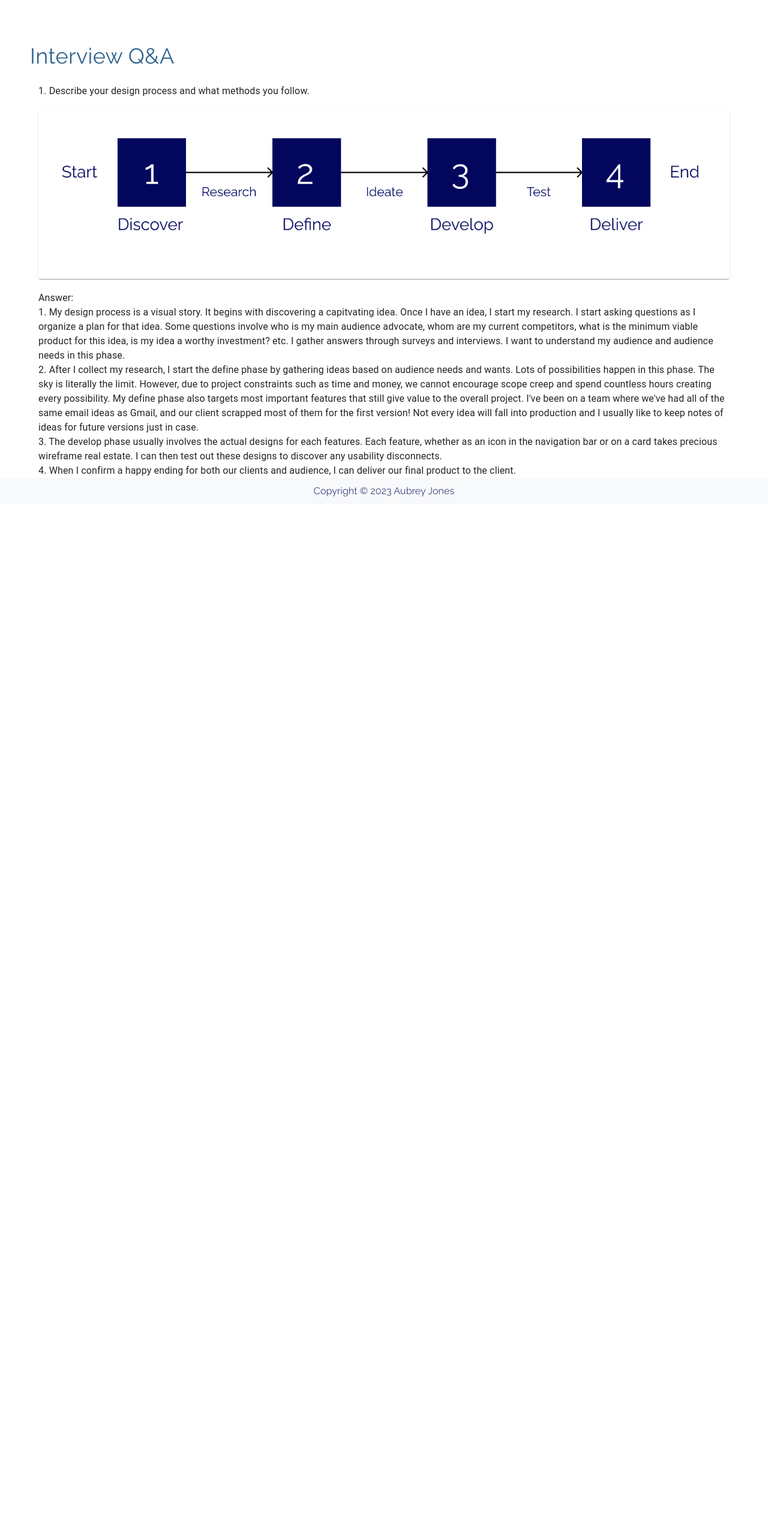
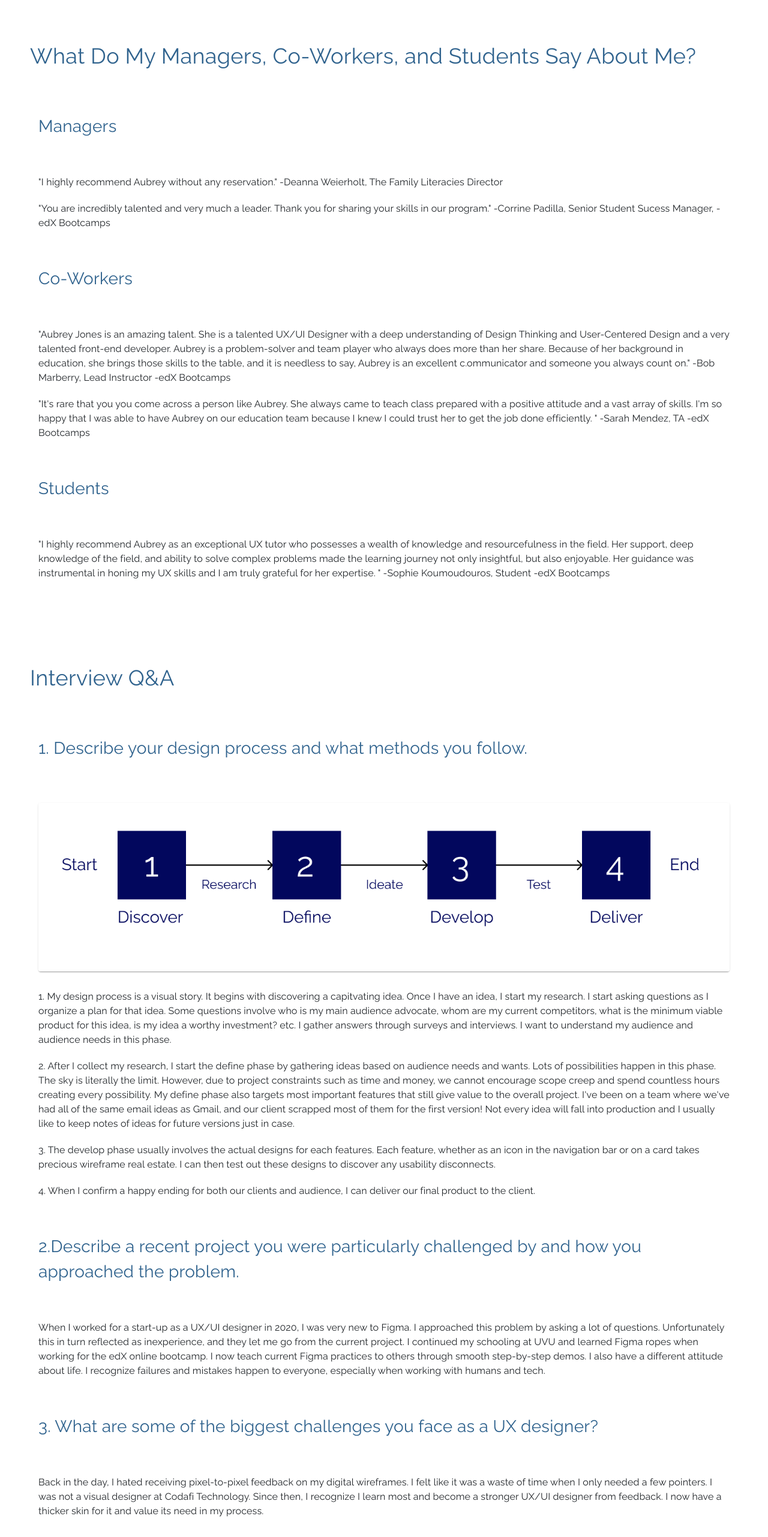
Before and after one commit to aubreyjonescreatives/ux-ui-portfolio, a React (Create React App) app: page /about in a window 1280 px wide. Shown: the part 1679-4242 px from the top of the page at 60% size. Before the commit the page ends 2520 px from the top, so only its background shows below. Built offline with nearby package versions, Linux system fonts and the light colour scheme.

Commit message:
add testimonials to about me

```diff
--- a/src/Pages/About.js
+++ b/src/Pages/About.js
@@ -63,6 +63,29 @@ maxHeight: '400px'
 }
 
 
+const questionStyles = {
+  fontFamily: 'Raleway, sans-serif',
+  fontSize: '28px',
+  color: '#30638E',
+  padding: '50px 0px'
+}
+
+const answerStyles = {
+  fontFamily: 'Raleway, sans-serif',
+  padding: '10px 0px'
+}
+
+const testimonialTitle = {
+  fontFamily: 'Raleway, sans-serif',
+  fontSize: '28px',
+  color: '#30638E',
+  padding: '50px 0px'
+}
+
+const testimonialParagraph = {
+  fontFamily: 'Raleway, sans-serif',
+  padding: '10px 0px'
+}
 
 
 const About = () => {
@@ -255,14 +278,51 @@ const About = () => {
 
     </Box>
 
+    <Box>
+
+    <Typography sx={headerStylesA} id="aboutme">What Do My Managers, Co-Workers, and Students Say About Me?</Typography>
+
+    <Container>
+    <Typography sx={testimonialTitle}>Managers</Typography>
+    <Typography sx={testimonialParagraph}>"I highly recommend Aubrey without any reservation." -Deanna Weierholt, The Family Literacies Director</Typography>
+    <Typography sx={testimonialParagraph}>"You are incredibly talented and very much a leader. Thank you for sharing your skills in our program." -Corrine Padilla, Senior Student Sucess Manager, -edX Bootcamps</Typography>
+    </Container>
+
+    <Container>
+    <Typography sx={testimonialTitle}>Co-Workers</Typography>
+    <Typography sx={testimonialParagraph}>"Aubrey Jones is an amazing talent. She is a talented UX/UI Designer with a deep understanding of
+      Design Thinking and User-Centered Design and a very talented front-end developer.
+      Aubrey is a problem-solver and team player who always does more than her share. Because of her background in education,
+      she brings those skills to the table, and it is needless to say, Aubrey is an excellent c.ommunicator and someone you always
+      count on." -Bob Marberry, Lead Instructor -edX Bootcamps</Typography>
+    <Typography sx={testimonialParagraph}>"It's rare that you you come across a person like Aubrey. She always came to teach class prepared with a positive attitude and a vast array of skills.
+      I'm so happy that I was able to have Aubrey on our education team because I knew I could trust her to get the job done efficiently. "
+      -Sarah Mendez, TA -edX Bootcamps</Typography>
+    </Container>
+
+
+    <Container>
+    <Typography sx={testimonialTitle}>Students</Typography>
+    <Typography sx={testimonialParagraph}>"I highly recommend Aubrey as an exceptional UX tutor who possesses a wealth of knowledge and resourcefulness in the field. Her
+      support, deep knowledge of the field, and ability to solve complex problems made the learning journey not only insightful,
+      but also enjoyable. Her guidance was instrumental in honing my UX skills and I am truly grateful for her expertise. "
+      -Sophie Koumoudouros, Student -edX Bootcamps</Typography>
+    </Container>
+
+
+    </Box>
+
 
     <Box>
 
+   {/*  //questions sourced from this website: https://www.toptal.com/designers/ux/interview-questions
+
+    //my answers are from me* */}
 
     <Typography sx={headerStylesA} id="aboutme">Interview Q&A</Typography>
 
     <Container>
-    <Typography>1. Describe your design process and what methods you follow.</Typography>
+    <Typography sx={questionStyles}>1. Describe your design process and what methods you follow.</Typography>
     <Card sx={cardStyles}>
     <CardMedia
         component="img"
@@ -272,15 +332,14 @@ const About = () => {
       />
 
     </Card>
-    <Typography>Answer: </Typography>
-    <Typography>1. My design process is a visual story. It begins with discovering a capitvating idea. Once I have an
+    <Typography sx={answerStyles}>1. My design process is a visual story. It begins with discovering a capitvating idea. Once I have an
       idea, I start my research. I start asking questions as I organize a plan for that idea. Some questions involve
       who is my main audience advocate, whom are my current competitors, what is the minimum viable product for this idea,
       is my idea a worthy investment? etc. I gather answers through surveys and interviews. I want to understand my audience
       and audience needs in this phase.
     </Typography>
 
-    <Typography>2. After I collect my research, I start the define phase by gathering ideas based on audience needs and
+    <Typography sx={answerStyles}>2. After I collect my research, I start the define phase by gathering ideas based on audience needs and
       wants. Lots of possibilities happen in this phase. The sky is literally the limit. However, due
       to project constraints such as time and money, we cannot encourage scope creep and spend countless hours creating
       every possibility. My define phase also targets most important features that still give value to the overall project.
@@ -289,14 +348,57 @@ const About = () => {
       case.
     </Typography>
 
-    <Typography>3. The develop phase usually involves the actual designs for each features. Each feature, whether as an icon in the
+    <Typography sx={answerStyles}>3. The develop phase usually involves the actual designs for each features. Each feature, whether as an icon in the
       navigation bar or on a card takes precious wireframe real estate. I can then test out these designs to discover any usability
       disconnects.
     </Typography>
-    <Typography>4. When I confirm a happy ending for both our clients and audience, I can deliver our final product to the client.
+    <Typography sx={answerStyles}>4. When I confirm a happy ending for both our clients and audience, I can deliver our final product to the client.
     </Typography>
 
 
+
+    </Container>
+
+    <Container>
+    <Typography sx={questionStyles}>2.Describe a recent project you were particularly challenged by and how you approached the problem.</Typography>
+    <Typography sx={answerStyles}>When I worked for a start-up as a UX/UI designer in 2020, I was very new to Figma. I approached this problem by asking a lot of
+      questions. Unfortunately this in turn reflected as inexperience, and they let me go from the current project. I continued my
+      schooling at UVU and learned Figma ropes when working for the edX online bootcamp. I now teach current Figma practices to others
+      through smooth step-by-step demos. I also have a different attitude about life. I recognize failures and mistakes happen to everyone, especially
+      when working with humans and tech.
+    </Typography>
+
+    </Container>
+
+
+    <Container>
+    <Typography sx={questionStyles}>3. What are some of the biggest challenges you face as a UX designer?</Typography>
+   <Typography sx={answerStyles}>Back in the day, I hated receiving pixel-to-pixel feedback on my digital wireframes. I felt like it was
+      a waste of time when I only needed a few pointers. I was not a visual designer at Codafi Technology. Since then, I
+      recognize I learn most and become a stronger UX/UI designer from feedback. I now have a thicker skin for it
+      and value its need in my process.
+    </Typography>
+
+    </Container>
+
+
+    <Container>
+    <Typography sx={questionStyles}>4. What does the term 'design-thinking' mean to you?</Typography>
+    <Typography sx={answerStyles}> 'Design-thinking' is a process that focuses on the human experience with technology. It backs up every digital
+      design idea with empathy and statistics. We can't plaster shapes and lines on a website without thought. Design-thinking
+      gives reason to design.
+    </Typography>
+
+    </Container>
+
+
+    <Container>
+    <Typography sx={questionStyles}>5. When a client says: “I don't like this design.” What do you do?</Typography>
+    <Typography sx={answerStyles}> I ask questions! Throughout my experience as a UX/UI designer, I have worked with difficult clients and
+      easygoing ones. I want to make good use of the 5-whys method where I can dive deeper into the client's vision and
+      goals. I love to brainstorm with my clients and we have a lot of beautiful resources at our fingertips to help
+      communicate design decisions before production.
+    </Typography>
 
     </Container>
 
```
